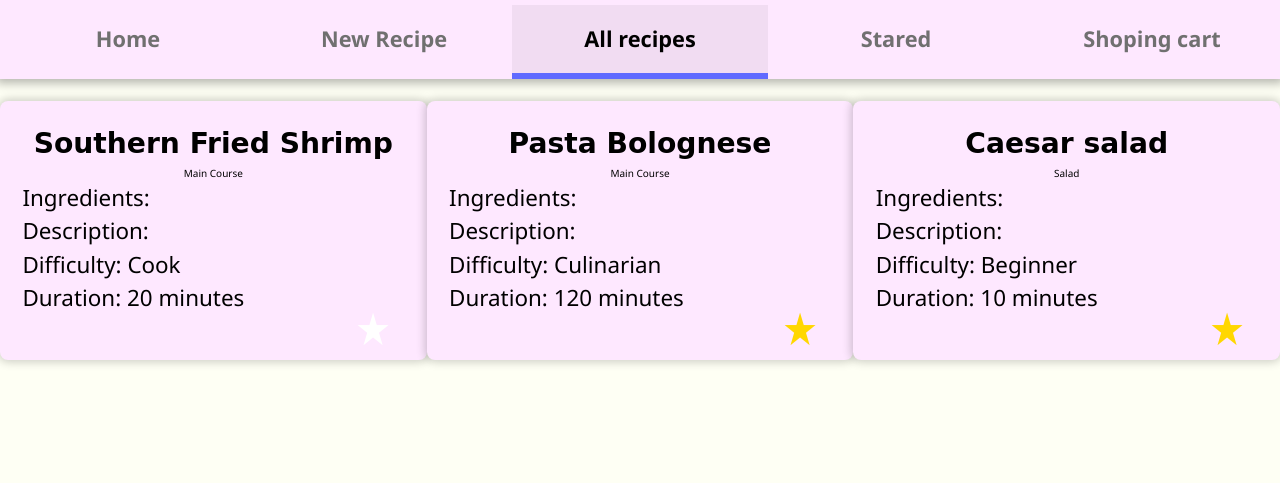
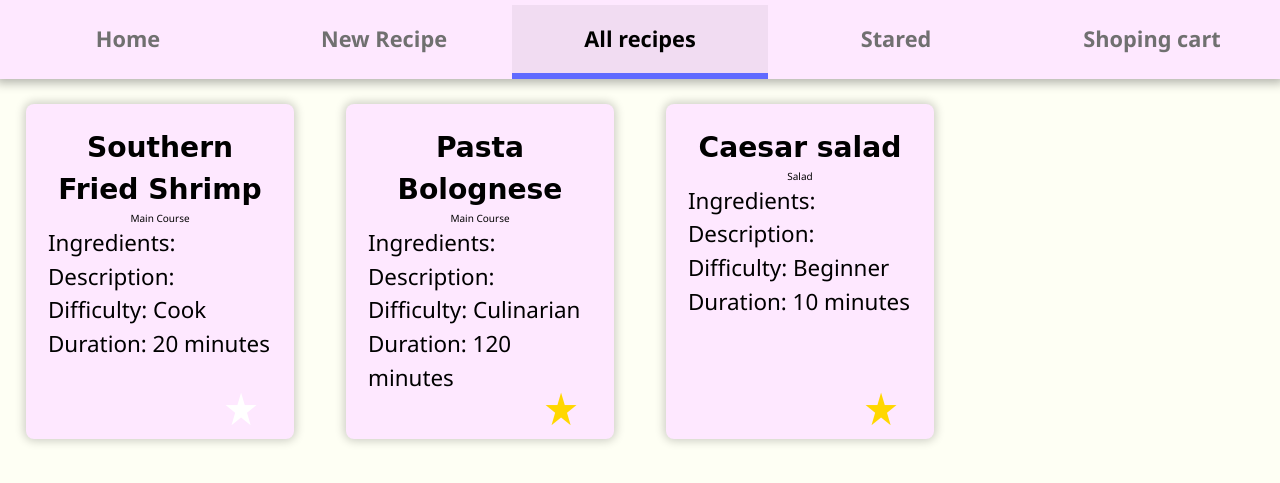
Before and after one commit to Faskoman/module-II-project, a plain HTML site: page all_recipes.html in a window 1280 px wide. Shown: the part 57-540 px from the top of the page. Drawn offline with Linux system fonts and the light colour scheme.

Commit message:
better grid layout for all recipes

```diff
--- a/all_recipes.html
+++ b/all_recipes.html
@@ -30,8 +30,8 @@
         </ul>
     </header>
 
-    <main id="all-recipes" class="--centered-flex">
-        <article class="--card">
+    <main id="all-recipes" class="all-recipes">
+        <article class="all-recipes__card">
         </article>
     </main>
 
--- a/dist/app.js
+++ b/dist/app.js
@@ -28,7 +28,7 @@ function displayRecipes(container, recipesToDisplay) {
     container.innerHTML = "";
     recipesToDisplay.forEach((recipe) => {
         const recipeContainer = document.createElement("div");
-        recipeContainer.classList.add("recipe-container", "--card");
+        recipeContainer.classList.add("all-recipes__card");
         const recipeName = document.createElement("h2");
         recipeName.classList.add("form__h2", "--center-text");
         recipeName.textContent = `${recipe.Name}`;
--- a/styles.scss
+++ b/styles.scss
@@ -252,9 +252,20 @@ h6 {
     overflow-y: auto;
 }
 
-.recipe-container {
-    position: relative;
-    padding-bottom: 2rem;
+.all-recipes {
+    display: grid;
+    grid-template-columns: repeat(auto-fill, minmax(300px, 1fr));
+
+
+    &__card {
+        margin: 2ch;
+        background-color: var(--secondary-color);
+        box-shadow: 0px 0px 10px 2px rgba(0, 0, 0, 0.2);
+        padding: 1rem;
+        border-radius: 8px;
+        padding-bottom: 2rem;
+        position: relative;
+    }
 }
 
 .stared-button {
```
Also changed, not shown: dist/styles.css, 1 other file.
